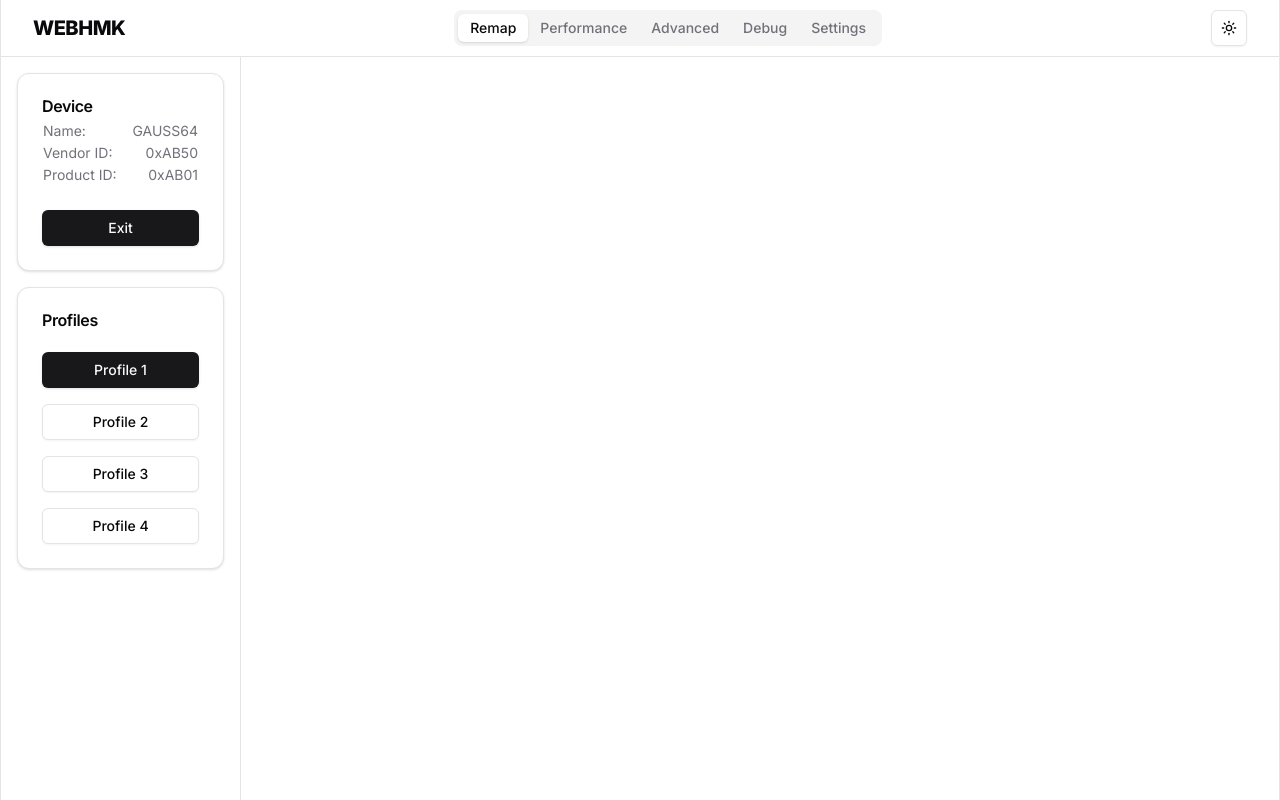
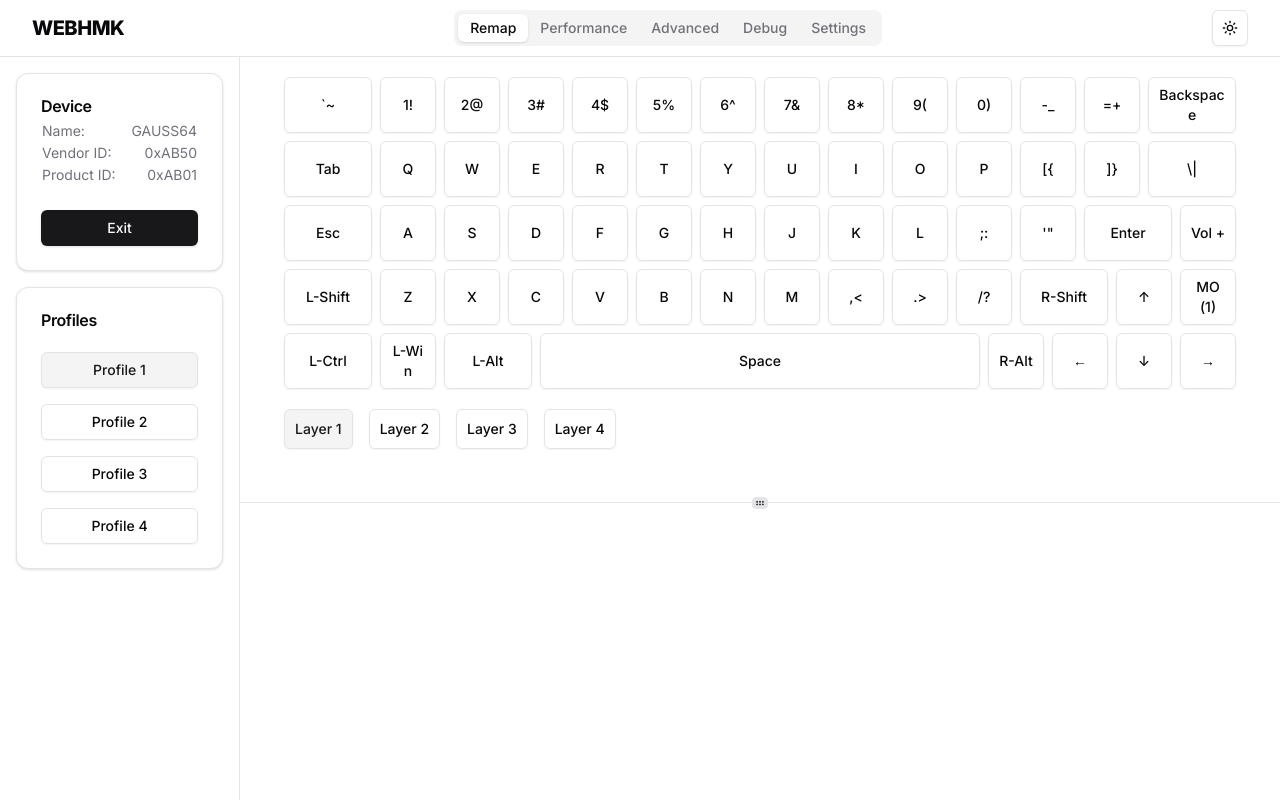
Before and after one commit to peppapighs/webhmk, a Next.js app: page /demo in a window 1280 px wide. Built offline with nearby package versions, Linux system fonts and the light colour scheme.

Commit message:
:construction: render keyboard in the remap tab

```diff
--- a/package.json
+++ b/package.json
@@ -14,6 +14,7 @@
     "@radix-ui/react-label": "^2.1.1",
     "@radix-ui/react-slot": "^1.1.1",
     "@radix-ui/react-tabs": "^1.1.2",
+    "@radix-ui/react-toggle": "^1.1.1",
     "class-variance-authority": "^0.7.1",
     "clsx": "^2.1.1",
     "lucide-react": "^0.469.0",
@@ -22,6 +23,7 @@
     "react": "^19.0.0",
     "react-dom": "^19.0.0",
     "react-hook-form": "^7.54.2",
+    "react-resizable-panels": "^2.1.7",
     "tailwind-merge": "^2.6.0",
     "tailwindcss-animate": "^1.0.7",
     "zod": "^3.24.1",
--- a/src/components/Configurator.tsx
+++ b/src/components/Configurator.tsx
@@ -13,20 +13,23 @@ export default function Configurator({ keyboard }: IConfiguratorProps) {
     <div className="flex flex-1 flex-col">
       <Tabs defaultValue="remap">
         <Header />
-        <div className="mx-auto grid w-full max-w-7xl flex-1 grid-cols-[240px_minmax(0,1fr)] min-[1280px]:border-x">
+        <div className="mx-auto grid w-full max-w-[1800px] flex-1 grid-cols-[240px_minmax(0,1fr)] min-[1800px]:border-x">
           <aside className="sticky top-14 z-30 h-[calc(100vh-3.5rem)] w-full shrink-0 border-r">
             <div className="h-full overflow-auto border-t p-4">
               <Sidebar keyboard={keyboard} />
             </div>
           </aside>
-          <div className="border-t">
-            <TabsContent value="remap">
+          <div className="flex flex-col border-t">
+            <TabsContent className="mt-0 flex-1" value="remap">
               <Remap keyboard={keyboard} />
             </TabsContent>
-            <TabsContent value="performance"></TabsContent>
-            <TabsContent value="advanced"></TabsContent>
-            <TabsContent value="debug"></TabsContent>
-            <TabsContent value="settings"></TabsContent>
+            <TabsContent
+              className="mt-0 flex-1"
+              value="performance"
+            ></TabsContent>
+            <TabsContent className="mt-0 flex-1" value="advanced"></TabsContent>
+            <TabsContent className="mt-0 flex-1" value="debug"></TabsContent>
+            <TabsContent className="mt-0 flex-1" value="settings"></TabsContent>
           </div>
         </div>
       </Tabs>
--- a/src/components/Header.tsx
+++ b/src/components/Header.tsx
@@ -5,7 +5,7 @@ import { TabsList, TabsTrigger } from './ui/tabs'
 export default function Header() {
   return (
     <header className="sticky top-0 z-50 w-full bg-background">
-      <div className="mx-auto max-w-7xl min-[1280px]:border-x">
+      <div className="mx-auto max-w-[1800px] min-[1800px]:border-x">
         <div className="flex h-14 items-center justify-between gap-6 px-6 lg:px-8">
           <div className="flex flex-1 items-center gap-6">
             <Link href="/">
--- /dev/null
+++ b/src/components/Keyboard.tsx
@@ -0,0 +1,38 @@
+import { IKeyboard } from '@/types/keyboard'
+
+interface IKeyboardProps {
+  keyboard: IKeyboard
+  size: 'sm' | 'md' | 'lg'
+  className?: string
+  elt(index: number): React.JSX.Element
+}
+
+const sizes = {
+  sm: 4,
+  md: 5,
+  lg: 6,
+}
+
+export default function Keyboard({ keyboard, size, elt }: IKeyboardProps) {
+  return (
+    <div className="flex flex-col">
+      {keyboard.metadata.layout.map((row, i) => (
+        <div key={i} className="flex">
+          {row.map((key, j) => (
+            <div
+              key={j}
+              style={{
+                width: `${key.w * sizes[size]}rem`,
+                height: `${key.h * sizes[size]}rem`,
+                marginLeft: `${key.ml * sizes[size]}rem`,
+                marginTop: `${key.mt * sizes[size]}rem`,
+              }}
+            >
+              {elt(key.i)}
+            </div>
+          ))}
+        </div>
+      ))}
+    </div>
+  )
+}
--- a/src/components/Remap.tsx
+++ b/src/components/Remap.tsx
@@ -1,9 +1,79 @@
 import { IKeyboard } from '@/types/keyboard'
+import {
+  ResizableHandle,
+  ResizablePanel,
+  ResizablePanelGroup,
+} from './ui/resizable'
+import { useApp } from '@/hooks/useApp'
+import Keyboard from './Keyboard'
+import { getKeycodeMetadata } from '@/constants/keycodes'
+import { useEffect } from 'react'
+import { Toggle } from './ui/toggle'
 
 interface IRemapProps {
   keyboard: IKeyboard
 }
 
-export default function Remap({}: IRemapProps) {
-  return <main></main>
+export default function Remap({ keyboard }: IRemapProps) {
+  const { keymap } = keyboard
+
+  const { profile, layer, index, setLayer, setIndex } = useApp()
+
+  useEffect(() => {
+    console.log(keyboard.metadata.numLayers)
+  }, [keyboard])
+
+  return (
+    <main className="h-full">
+      <ResizablePanelGroup direction="vertical">
+        <ResizablePanel
+          minSize={25}
+          defaultSize={60}
+          style={{ overflow: 'auto' }}
+        >
+          <div className="flex flex-col">
+            <div className="mx-auto flex flex-col gap-4 px-3 py-4">
+              <Keyboard
+                keyboard={keyboard}
+                size="sm"
+                elt={(i) => (
+                  <div className="size-full p-1">
+                    <Toggle
+                      className="size-full break-all"
+                      variant="outline"
+                      pressed={index === i}
+                      onPressedChange={(pressed) =>
+                        setIndex(pressed ? i : null)
+                      }
+                    >
+                      {getKeycodeMetadata(keymap[profile][layer][i]).name}
+                    </Toggle>
+                  </div>
+                )}
+              />
+              <div className="flex items-center gap-4 pl-1">
+                {[...Array(keyboard.metadata.numLayers)].map((_, i) => (
+                  <Toggle
+                    key={i}
+                    variant="outline"
+                    size="lg"
+                    pressed={layer === i}
+                    onPressedChange={(pressed) => pressed && setLayer(i)}
+                  >
+                    Layer {i + 1}
+                  </Toggle>
+                ))}
+              </div>
+            </div>
+          </div>
+        </ResizablePanel>
+        <ResizableHandle withHandle />
+        <ResizablePanel
+          minSize={25}
+          collapsible
+          style={{ overflow: 'auto' }}
+        ></ResizablePanel>
+      </ResizablePanelGroup>
+    </main>
+  )
 }
--- a/src/components/Sidebar.tsx
+++ b/src/components/Sidebar.tsx
@@ -9,6 +9,7 @@ import {
 import { Button } from './ui/button'
 import { displayUInt16 } from '@/lib/display'
 import { useApp } from '@/hooks/useApp'
+import { Toggle } from './ui/toggle'
 
 interface ISidebarProps {
   keyboard: IKeyboard
@@ -56,13 +57,14 @@ export default function Sidebar({ keyboard }: ISidebarProps) {
         <CardFooter>
           <div className="flex w-full flex-col gap-4">
             {[...Array(keyboard.metadata.numProfiles)].map((_, i) => (
-              <Button
+              <Toggle
                 key={i}
-                variant={profile === i ? 'default' : 'outline'}
-                onClick={() => setProfile(i)}
+                variant="outline"
+                pressed={profile === i}
+                onPressedChange={(pressed) => pressed && setProfile(i)}
               >
                 Profile {i + 1}
-              </Button>
+              </Toggle>
             ))}
           </div>
         </CardFooter>
--- /dev/null
+++ b/src/components/ui/resizable.tsx
@@ -0,0 +1,45 @@
+'use client'
+
+import { GripVertical } from 'lucide-react'
+import * as ResizablePrimitive from 'react-resizable-panels'
+
+import { cn } from '@/lib/utils'
+
+const ResizablePanelGroup = ({
+  className,
+  ...props
+}: React.ComponentProps<typeof ResizablePrimitive.PanelGroup>) => (
+  <ResizablePrimitive.PanelGroup
+    className={cn(
+      'flex h-full w-full data-[panel-group-direction=vertical]:flex-col',
+      className,
+    )}
+    {...props}
+  />
+)
+
+const ResizablePanel = ResizablePrimitive.Panel
+
+const ResizableHandle = ({
+  withHandle,
+  className,
+  ...props
+}: React.ComponentProps<typeof ResizablePrimitive.PanelResizeHandle> & {
+  withHandle?: boolean
+}) => (
+  <ResizablePrimitive.PanelResizeHandle
+    className={cn(
+      'relative flex w-px items-center justify-center bg-border after:absolute after:inset-y-0 after:left-1/2 after:w-1 after:-translate-x-1/2 focus-visible:outline-none focus-visible:ring-1 focus-visible:ring-ring focus-visible:ring-offset-1 data-[panel-group-direction=vertical]:h-px data-[panel-group-direction=vertical]:w-full data-[panel-group-direction=vertical]:after:left-0 data-[panel-group-direction=vertical]:after:h-1 data-[panel-group-direction=vertical]:after:w-full data-[panel-group-direction=vertical]:after:-translate-y-1/2 data-[panel-group-direction=vertical]:after:translate-x-0 [&[data-panel-group-direction=vertical]>div]:rotate-90',
+      className,
+    )}
+    {...props}
+  >
+    {withHandle && (
+      <div className="z-10 flex h-4 w-3 items-center justify-center rounded-sm border bg-border">
+        <GripVertical className="size-2.5" />
+      </div>
+    )}
+  </ResizablePrimitive.PanelResizeHandle>
+)
+
+export { ResizablePanelGroup, ResizablePanel, ResizableHandle }
--- /dev/null
+++ b/src/components/ui/toggle.tsx
@@ -0,0 +1,45 @@
+'use client'
+
+import * as React from 'react'
+import * as TogglePrimitive from '@radix-ui/react-toggle'
+import { cva, type VariantProps } from 'class-variance-authority'
+
+import { cn } from '@/lib/utils'
+
+const toggleVariants = cva(
+  'inline-flex items-center justify-center gap-2 rounded-md text-sm font-medium transition-colors hover:bg-muted hover:text-muted-foreground focus-visible:outline-none focus-visible:ring-1 focus-visible:ring-ring disabled:pointer-events-none disabled:opacity-50 data-[state=on]:bg-accent data-[state=on]:text-accent-foreground [&_svg]:pointer-events-none [&_svg]:size-4 [&_svg]:shrink-0',
+  {
+    variants: {
+      variant: {
+        default: 'bg-transparent',
+        outline:
+          'border border-input bg-transparent shadow-sm hover:bg-accent hover:text-accent-foreground',
+      },
+      size: {
+        default: 'h-9 min-w-9 px-2',
+        sm: 'h-8 min-w-8 px-1.5',
+        lg: 'h-10 min-w-10 px-2.5',
+      },
+    },
+    defaultVariants: {
+      variant: 'default',
+      size: 'default',
+    },
+  },
+)
+
+const Toggle = React.forwardRef<
+  React.ElementRef<typeof TogglePrimitive.Root>,
+  React.ComponentPropsWithoutRef<typeof TogglePrimitive.Root> &
+    VariantProps<typeof toggleVariants>
+>(({ className, variant, size, ...props }, ref) => (
+  <TogglePrimitive.Root
+    ref={ref}
+    className={cn(toggleVariants({ variant, size, className }))}
+    {...props}
+  />
+))
+
+Toggle.displayName = TogglePrimitive.Root.displayName
+
+export { Toggle, toggleVariants }
--- a/src/hooks/useApp.ts
+++ b/src/hooks/useApp.ts
@@ -1,13 +1,28 @@
 import { create } from 'zustand'
 
-interface IAppState {
+interface IAppStateValue {
   profile: number
+  layer: number
+  index: number | null
+}
+
+type IAppState = IAppStateValue & {
   resetApp(): void
   setProfile(profile: number): void
+  setLayer(layer: number): void
+  setIndex(index: number | null): void
+}
+
+const DEFAULT_APP_STATE: IAppStateValue = {
+  profile: 0,
+  layer: 0,
+  index: null,
 }
 
 export const useApp = create<IAppState>((set) => ({
-  profile: 0,
-  resetApp: () => set({ profile: 0 }),
-  setProfile: (profile) => set({ profile }),
+  ...DEFAULT_APP_STATE,
+  resetApp: () => set(DEFAULT_APP_STATE),
+  setProfile: (profile) => set({ profile, index: null }),
+  setLayer: (layer) => set({ layer, index: null }),
+  setIndex: (index) => set({ index }),
 }))
```
Also changed, not shown: 1 other file (tests, documents, lock files or other folders).
